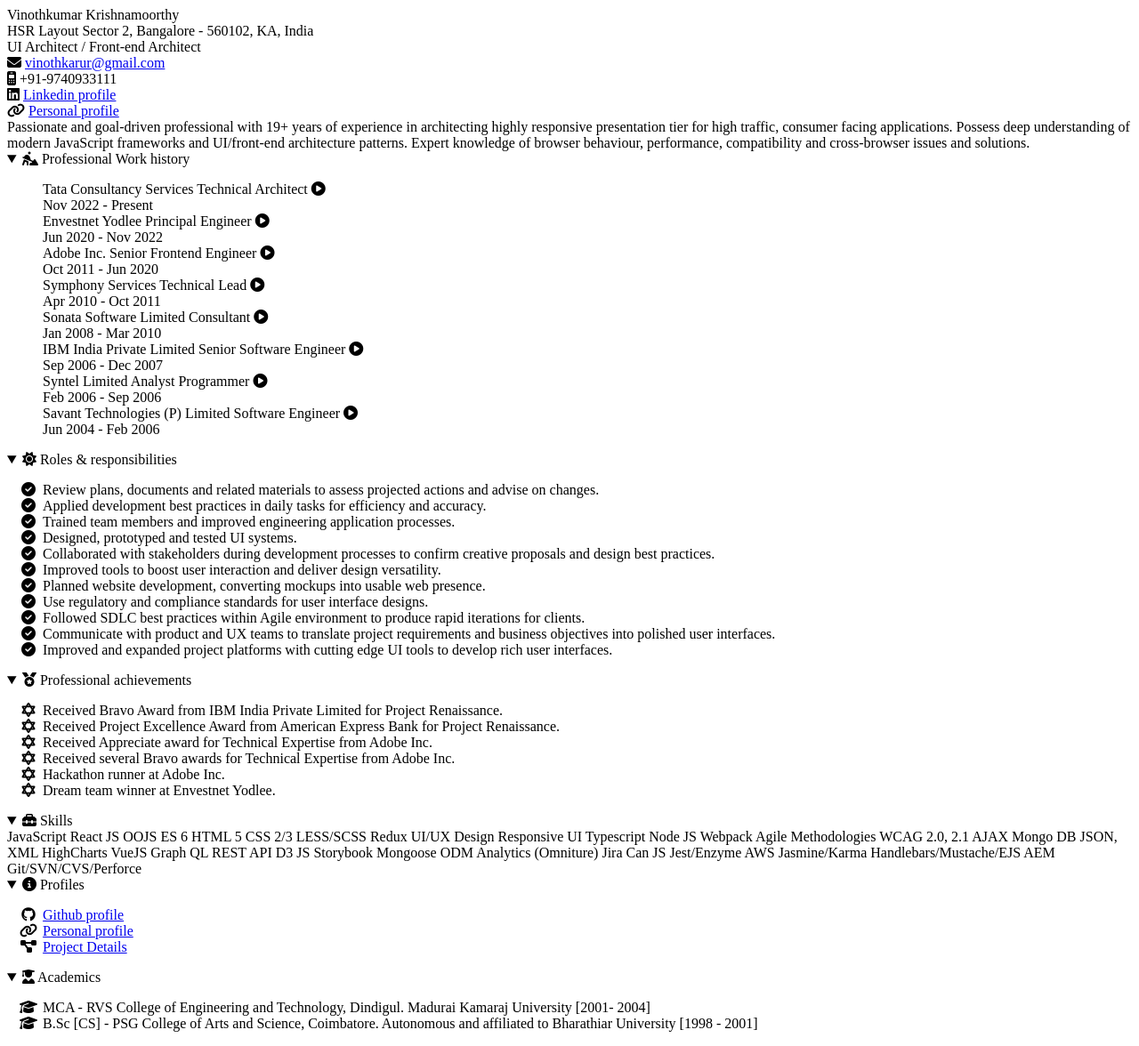
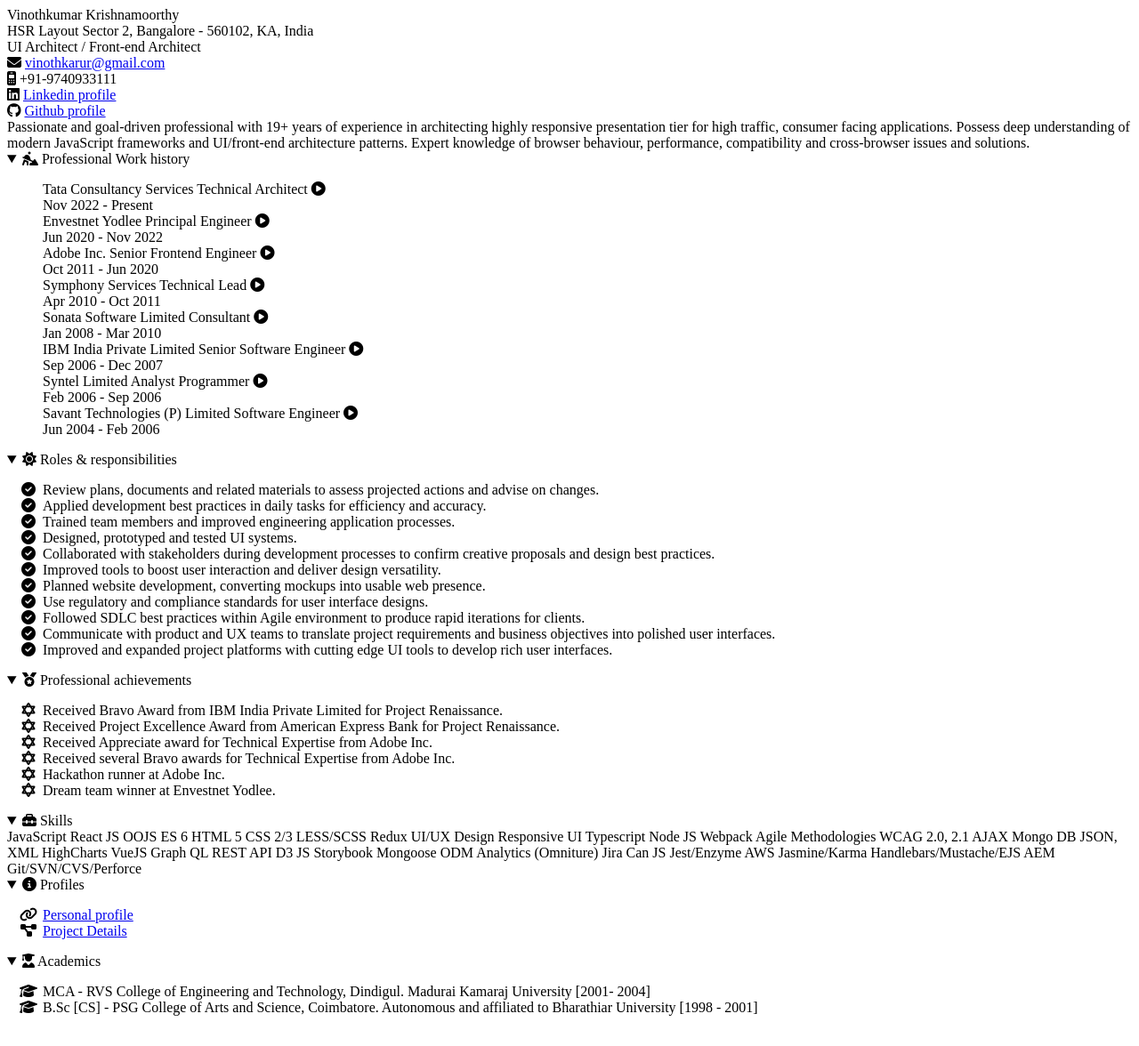
Before and after one commit to VinothK1447/profile, a website: page index.html in a window 1280 px wide. Shown: the whole page at 89% size. Drawn offline with nearby package versions, Linux system fonts and the light colour scheme.

Commit message:
Contacts order changed

```diff
--- a/index.html
+++ b/index.html
@@ -45,8 +45,8 @@
 					<a href="https://www.linkedin.com/in/vinoth-kumar-krishnamoorthy/" target="_blank">Linkedin profile</a>
 				</div>
 				<div>
-					<i class="fa-solid fa-link"></i>
-					<a href="https://vinothk1447.github.io/profile/" target="_blank">Personal profile</a>
+					<i class="fa-brands fa-github"></i>
+					<a href="https://github.com/VinothK1447/" target="_blank">Github profile</a>
 				</div>
 			</div>
 			<div class="content-description">
@@ -304,9 +304,6 @@
 						</summary>
 						<ul class="fa-ul info-list">
 							<li>
-								<span class="fa-li"><i class="fa-brands fa-github"></i></span><a href="https://github.com/VinothK1447/" target="_blank">Github profile</a>
-							</li>
-							<li>
 								<span class="fa-li"><i class="fa-solid fa-link"></i></span><a href="https://vinothk1447.github.io/profile/" target="_blank">Personal profile</a>
 							</li>
 							<li class="project-details">
```
Also changed, not shown: projects.html (+2 -2 lines).
